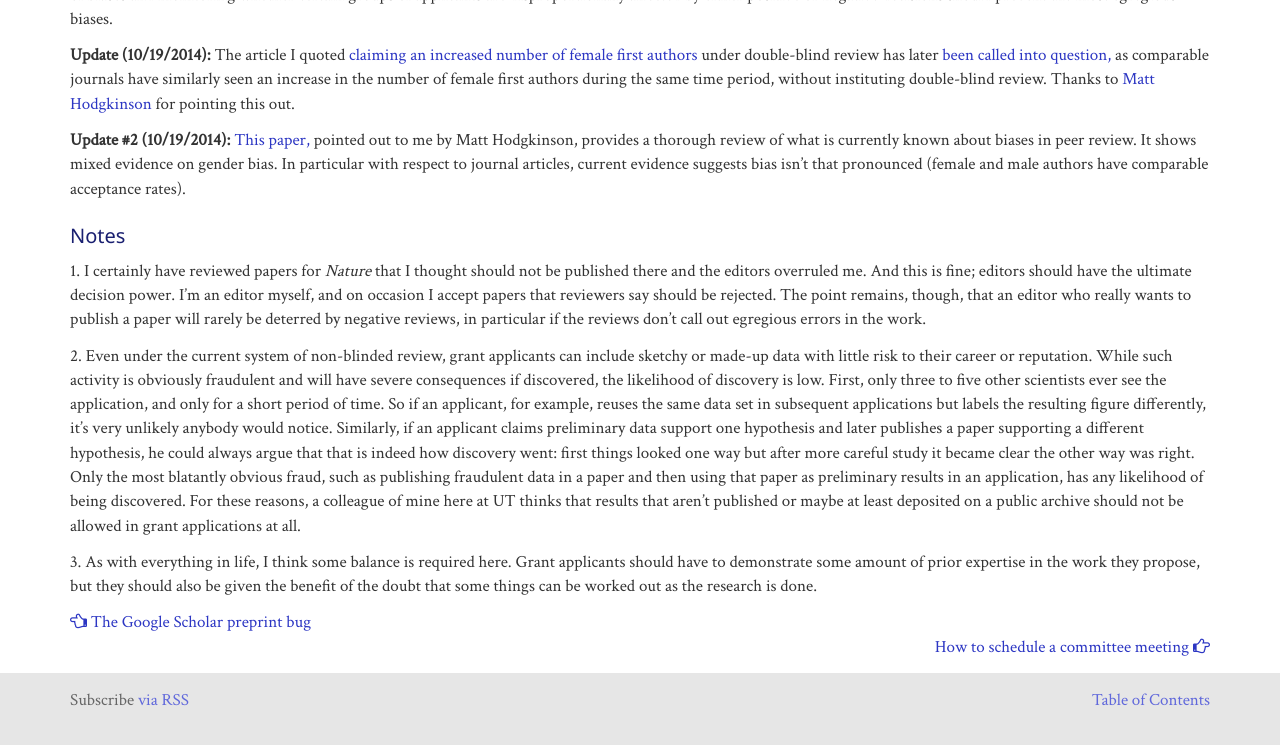
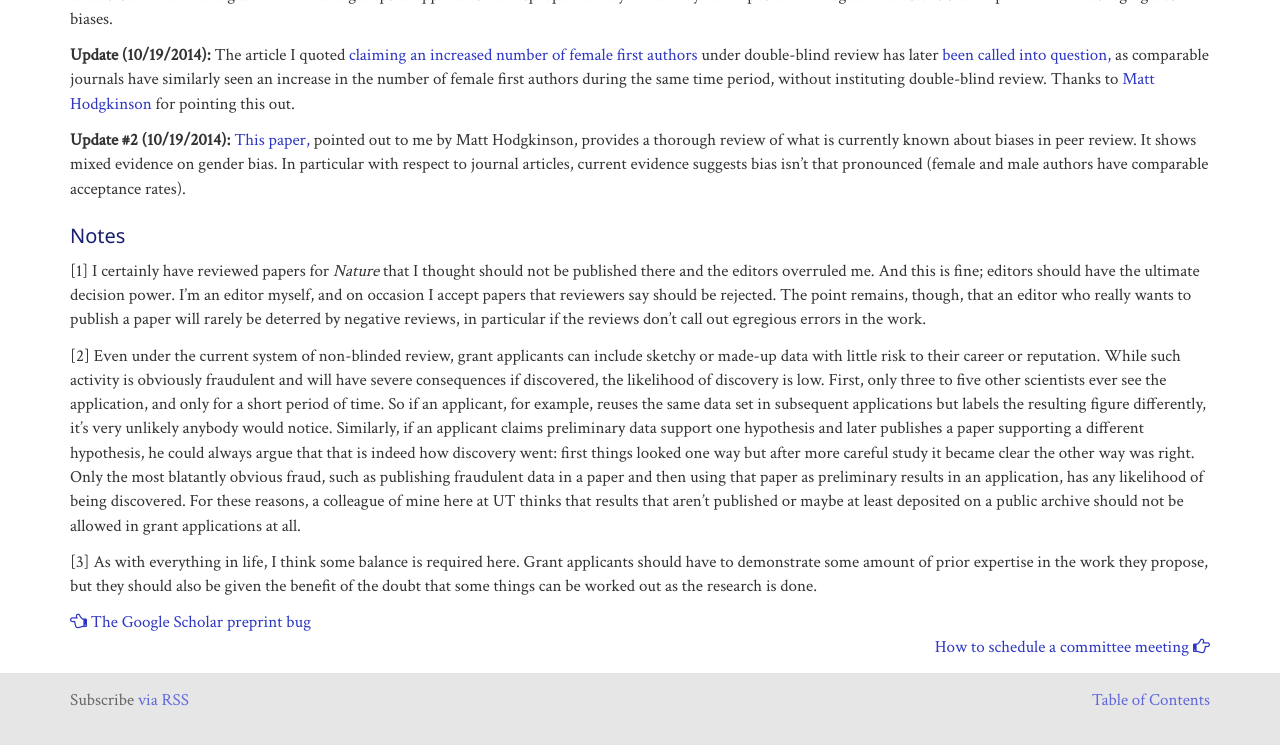
Before and after one commit to clauswilke/clauswilke.github.io.old, a Jekyll site: the page built from _posts/2014-10-18-should-peer-review-be-double-blind.md, in a window 1280 px wide and 900 px high, scrolled down 1966 px. Shown: the top 745 px of the window. Built offline with Jekyll 4.4.1, drawn with Linux system fonts in a browser that asks for light colours; nearby versions of some CDN libraries; some web fonts are replaced.

```diff
--- a/_posts/2014-10-18-should-peer-review-be-double-blind.md
+++ b/_posts/2014-10-18-should-peer-review-be-double-blind.md
@@ -47,8 +47,8 @@ In conclusion, I don’t think that double-blind grant applications are the way
 **Update #2 (10/19/2014):** [This paper,](http://onlinelibrary.wiley.com/doi/10.1002/asi.22784/full) pointed out to me by Matt Hodgkinson, provides a thorough review of what is currently known about biases in peer review. It shows mixed evidence on gender bias. In particular with respect to journal articles, current evidence suggests bias isn't that pronounced (female and male authors have comparable acceptance rates).
 
 ## Notes
-1\.<a id="note1"></a> I certainly have reviewed papers for *Nature* that I thought should not be published there and the editors overruled me. And this is fine; editors should have the ultimate decision power. I’m an editor myself, and on occasion I accept papers that reviewers say should be rejected. The point remains, though, that an editor who really wants to publish a paper will rarely be deterred by negative reviews, in particular if the reviews don’t call out egregious errors in the work.
+[1]<a id="note1"></a> I certainly have reviewed papers for *Nature* that I thought should not be published there and the editors overruled me. And this is fine; editors should have the ultimate decision power. I’m an editor myself, and on occasion I accept papers that reviewers say should be rejected. The point remains, though, that an editor who really wants to publish a paper will rarely be deterred by negative reviews, in particular if the reviews don’t call out egregious errors in the work.
 
-2\.<a id="note2"></a> Even under the current system of non-blinded review, grant applicants can include sketchy or made-up data with little risk to their career or reputation. While such activity is obviously fraudulent and will have severe consequences if discovered, the likelihood of discovery is low. First, only three to five other scientists ever see the application, and only for a short period of time. So if an applicant, for example, reuses the same data set in subsequent applications but labels the resulting figure differently, it’s very unlikely anybody would notice. Similarly, if an applicant claims preliminary data support one hypothesis and later publishes a paper supporting a different hypothesis, he could always argue that that is indeed how discovery went: first things looked one way but after more careful study it became clear the other way was right. Only the most blatantly obvious fraud, such as publishing fraudulent data in a paper and then using that paper as preliminary results in an application, has any likelihood of being discovered. For these reasons, a colleague of mine here at UT thinks that results that aren’t published or maybe at least deposited on a public archive should not be allowed in grant applications at all.
+[2]<a id="note2"></a> Even under the current system of non-blinded review, grant applicants can include sketchy or made-up data with little risk to their career or reputation. While such activity is obviously fraudulent and will have severe consequences if discovered, the likelihood of discovery is low. First, only three to five other scientists ever see the application, and only for a short period of time. So if an applicant, for example, reuses the same data set in subsequent applications but labels the resulting figure differently, it’s very unlikely anybody would notice. Similarly, if an applicant claims preliminary data support one hypothesis and later publishes a paper supporting a different hypothesis, he could always argue that that is indeed how discovery went: first things looked one way but after more careful study it became clear the other way was right. Only the most blatantly obvious fraud, such as publishing fraudulent data in a paper and then using that paper as preliminary results in an application, has any likelihood of being discovered. For these reasons, a colleague of mine here at UT thinks that results that aren’t published or maybe at least deposited on a public archive should not be allowed in grant applications at all.
 
-3\.<a id="note3"></a> As with everything in life, I think some balance is required here. Grant applicants should have to demonstrate some amount of prior expertise in the work they propose, but they should also be given the benefit of the doubt that some things can be worked out as the research is done.
+[3]<a id="note3"></a> As with everything in life, I think some balance is required here. Grant applicants should have to demonstrate some amount of prior expertise in the work they propose, but they should also be given the benefit of the doubt that some things can be worked out as the research is done.
```
